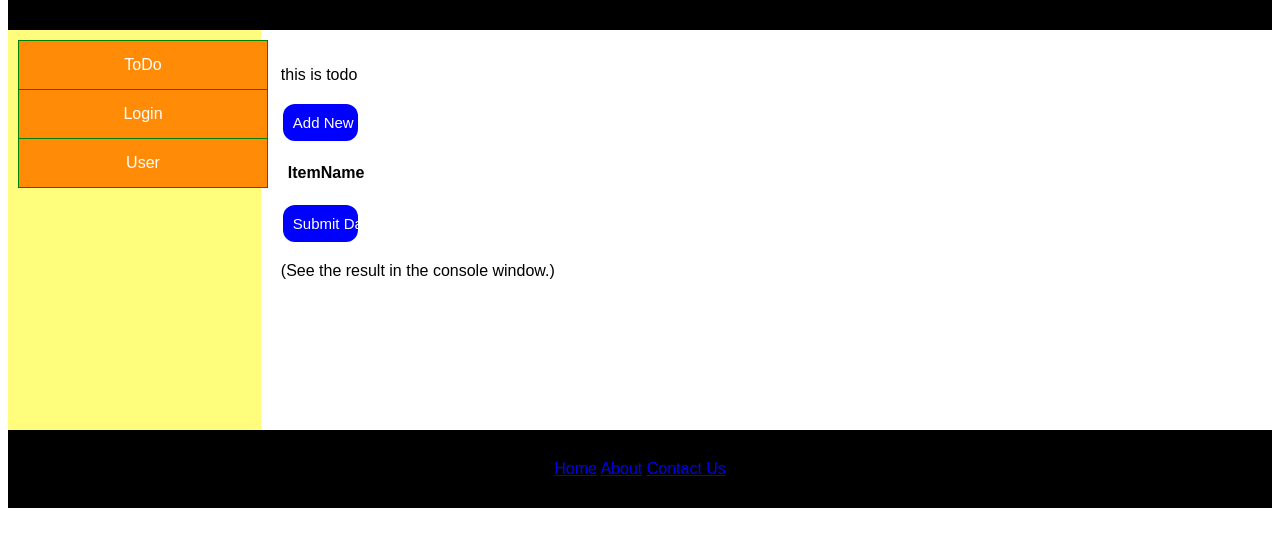
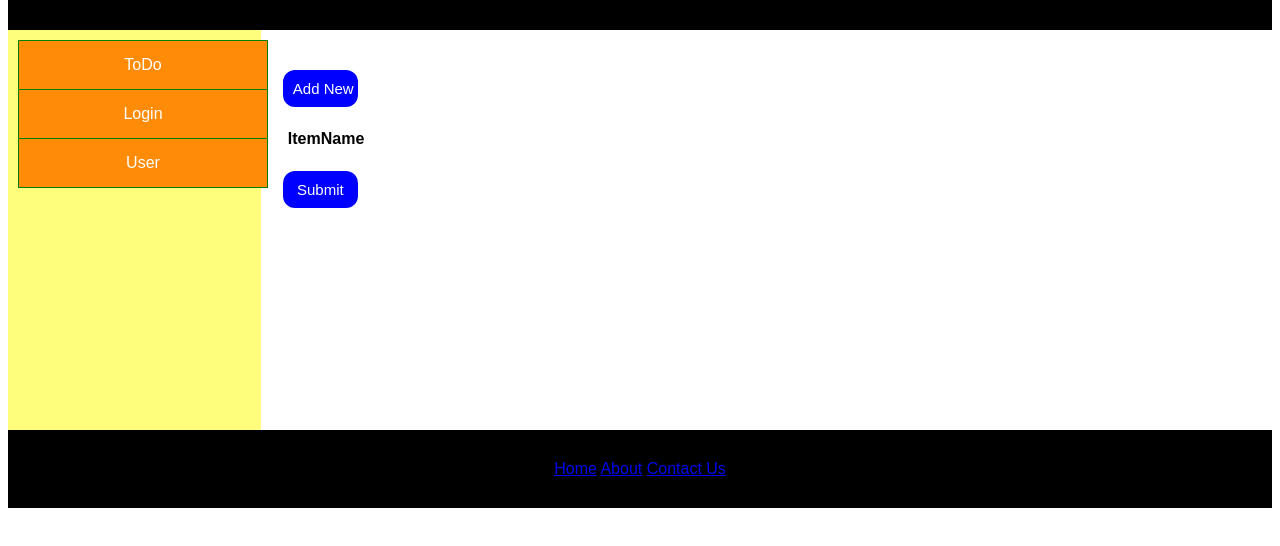
Before and after one commit to tavisca-rkaruppaiah/SimpleHtml, a plain HTML site: page index.html in a window 1280 px wide. Shown: the part 78-624 px from the top of the page. Drawn offline with Linux system fonts and the light colour scheme.

Commit message:
updated html file

```diff
--- a/index.html
+++ b/index.html
@@ -31,7 +31,7 @@
           </nav>
           <div class="mainbody">
                 <div id="todo" >
-                        <p>this is todo</p>
+
                         <p>
                             <input type="button" id="addRow" value="Add New Row" onclick="addRow()" />
                         </p>
@@ -39,12 +39,10 @@
                         <!--THE CONTAINER WHERE WE'll ADD THE DYNAMIC TABLE-->
                         <div id="cont"></div>
 
-                        <p><input type="button" id="bt" value="Submit Data" onclick="submit()" /></p>
-                        <p>(See the result in the console window.)</p>
+                        <p><input type="button" id="bt" value="Submit" onclick="submit()" /></p>
+
                       </div>
                       <div id="login">
-                          <p>this is login</p>
-
                           <div>
                             <form action="">
                               <input type="email" name="email" placeholder="Enter your email" required onblur="validateEmail(this);"><br/><br/>
@@ -55,7 +53,6 @@
 
                       </div>
                       <div id="user">
-                          <p>this is user</p>
                           <h1>Welcome Ragu Balagi Karuppaiah !!!</h1>
                       </div>
                     </div>
```
